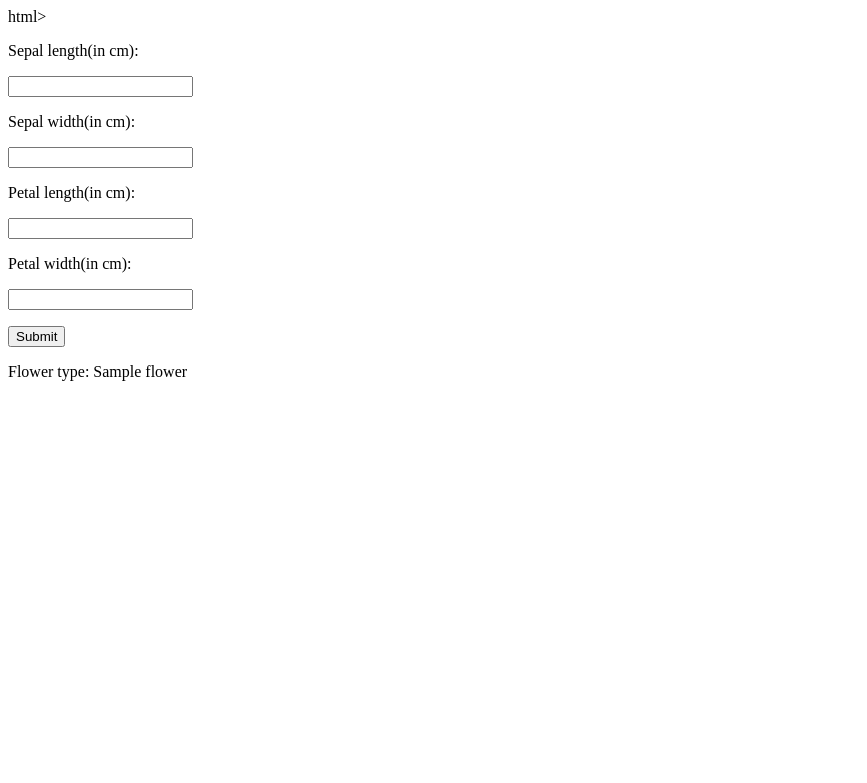
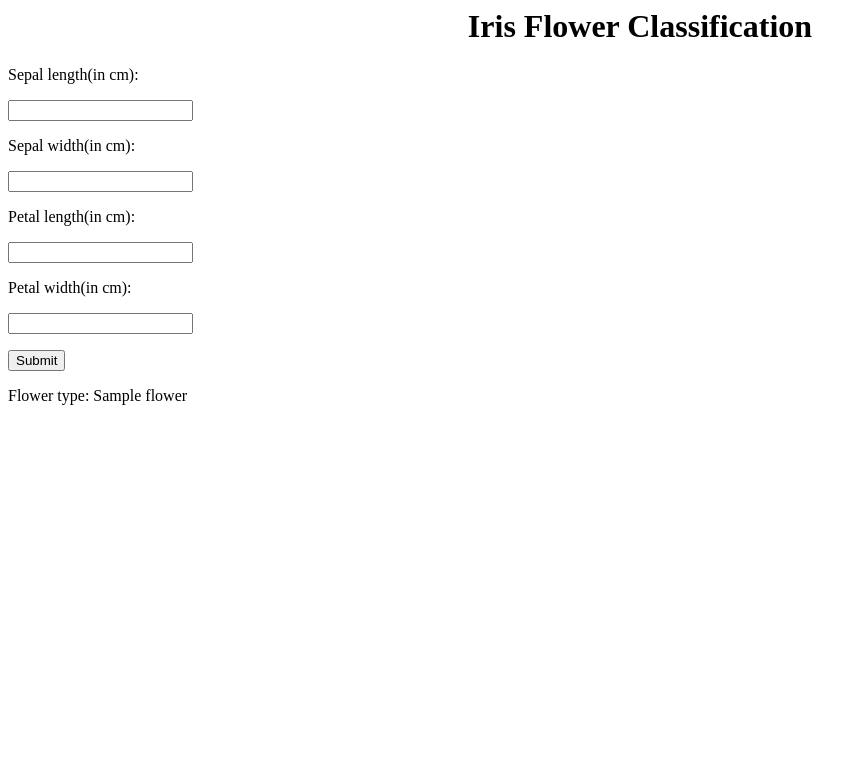
Before and after one commit to Joyel1441/IrisFlowerDetection, a Flask app: template templates/form.html in a window 1280 px wide. Shown: the top 783 px of the page, without its empty margins (0-867 px from the left). Run offline with Flask 2, Linux system fonts and the light colour scheme; the template is opened without the code that fills it: most values are stand-ins (such as "Sample title", 1, 10 or a date in 2020).

Commit message:
Update form.html

```diff
--- a/templates/form.html
+++ b/templates/form.html
@@ -1,8 +1,9 @@
-html>
+<html>
   <head>
-    <title>Form</title>
+    <title>Iris Flower Classification</title>
    </head>
     <body>
+      <h1><center>Iris Flower Classification</center></h1>
       <form method="post">
         <p>Sepal length(in cm):</p>
         <p><input type="text" name="sl"></p>
```
